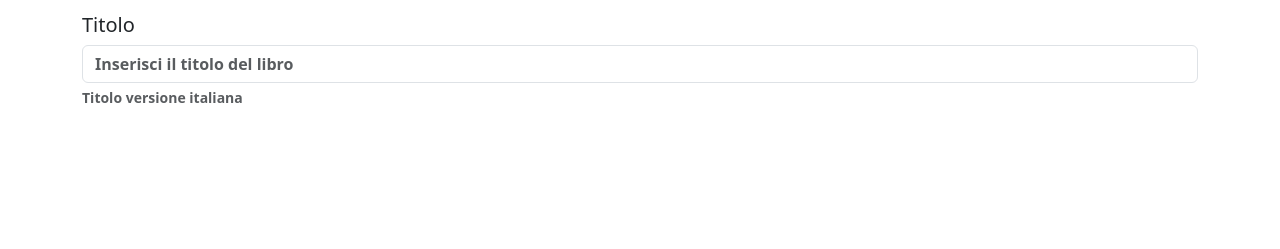
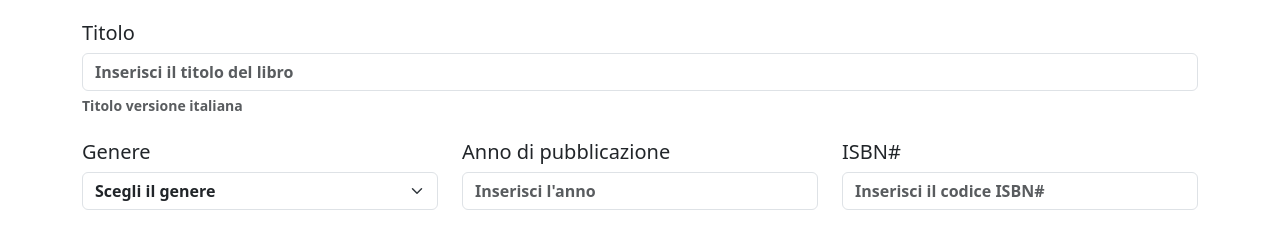
Before and after one commit to alessiotegoni/html-css-bootstrap-dashboard, a plain HTML site: page src/pages/add-book.html in a window 1280 px wide. Shown: the part 279-528 px from the top of the page. Drawn offline with nearby package versions, Linux system fonts and the light colour scheme.

Commit message:
[ADD] bookGenre, pubYear, ISBN# code inputs

```diff
--- a/src/pages/add-book.html
+++ b/src/pages/add-book.html
@@ -80,7 +80,7 @@
               required
             />
           </div>
-          <div class="col-6 mb-3">
+          <div class="col-6 mb-4">
             <label for="authorLastName" class="form-label h5"
               >Cognome Autore</label
             >
@@ -93,7 +93,7 @@
               required
             />
           </div>
-          <div class="mb-3">
+          <div class="mb-2">
             <label for="bookTitle" class="form-label h5">Titolo</label>
             <input
               type="text"
@@ -105,6 +105,40 @@
             />
             <p class="form-text fw-semibold">Titolo versione italiana</p>
           </div>
+          <div class="mb-4 col-lg-4">
+            <label for="bookGenre" class="form-label h5">Genere</label>
+            <select
+              name="bookGenre"
+              id="bookGenre"
+              class="form-select fw-semibold"
+            >
+              <option value="">Scegli il genere</option>
+            </select>
+          </div>
+          <div class="mb-4 col-lg-4">
+            <label for="pubYear" class="form-label h5"
+              >Anno di pubblicazione</label
+            >
+            <input
+              type="number"
+              id="pubYear"
+              name="pubYear"
+              placeholder="Inserisci l'anno"
+              class="form-control fw-semibold"
+              required
+            />
+          </div>
+          <div class="mb-4 col-lg-4">
+            <label for="ISBNCode" class="form-label h5">ISBN#</label>
+            <input
+              type="number"
+              id="ISBNCode"
+              name="ISBNCode"
+              placeholder="Inserisci il codice ISBN#"
+              class="form-control fw-semibold"
+              required
+            />
+          </div>
         </form>
       </div>
     </main>
```
